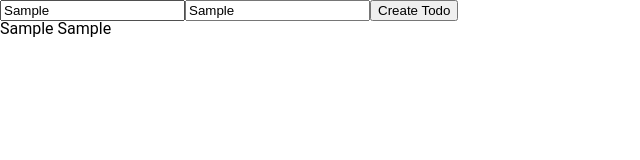
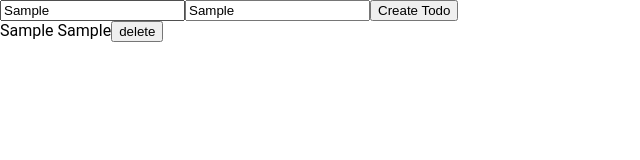
Before and after one commit to sunha-shin/todolist, a React (Create React App) app: page / in a window 1280 px wide. Both pictures are taken after typing "Sample", "Sample" into the empty fields and a click on the button "Create Todo". Shown: the top 160 px of the page, without its empty margins (0-640 px from the left). Built offline with nearby package versions, Linux system fonts and the light colour scheme.

Commit message:
Add delete todo

```diff
--- a/src/redux/todo/todoAction.ts
+++ b/src/redux/todo/todoAction.ts
@@ -1,7 +1,7 @@
 import { TODO_ACTION } from 'service/const/actionConst';
-import { CreateTodoAction } from './todoAction.interface';
+import { CreateTodoAction, DeleteTodoAction } from './todoAction.interface';
 import { Todo } from 'service/model/Todo';
-const { CREATE_TODO } = TODO_ACTION;
+const { CREATE_TODO, DELETE_TODO } = TODO_ACTION;
 
 export const createTodo = (todo: Partial<Todo>): CreateTodoAction => {
   return {
@@ -9,3 +9,10 @@ export const createTodo = (todo: Partial<Todo>): CreateTodoAction => {
     payload: todo,
   };
 };
+
+export const deleteTodo = (id: string | number): DeleteTodoAction => {
+  return {
+    type: DELETE_TODO,
+    payload: id,
+  };
+};
--- a/src/redux/todo/todoReducer.ts
+++ b/src/redux/todo/todoReducer.ts
@@ -2,7 +2,7 @@ import { Reducer } from 'redux';
 import { Todo } from 'service/model/Todo';
 import { TODO_ACTION } from 'service/const/actionConst';
 import { TodoActionTypes } from './todoAction.interface';
-const { CREATE_TODO } = TODO_ACTION;
+const { CREATE_TODO, DELETE_TODO } = TODO_ACTION;
 
 interface TodoStateType {
   todoList: Todo[];
@@ -22,6 +22,16 @@ const todoReducer: Reducer<TodoStateType, TodoActionTypes> = (
         ...state,
         todoList: [...state.todoList, action.payload],
       };
+    case DELETE_TODO: {
+      // const tempTodoList = [...state.todoList];
+      // const index = tempTodoList.findIndex((todo) => todo.id === action.payload);
+      // tempTodoList.splice(index, 1);
+      return {
+        ...state,
+        todoList: state.todoList.filter((todo) => todo.id !== action.payload),
+        // todoList: tempTodoList,
+      };
+    }
     default:
       return {
         ...state,
--- a/src/service/const/actionConst.ts
+++ b/src/service/const/actionConst.ts
@@ -1,3 +1,4 @@
 export const TODO_ACTION = {
   CREATE_TODO: 'CREATE_TODO',
+  DELETE_TODO: 'DELETE_TODO',
 };
--- a/src/view/component/todo/ShowTodo.tsx
+++ b/src/view/component/todo/ShowTodo.tsx
@@ -1,23 +1,101 @@
 import React from 'react';
-import { useAppSelector } from 'service/store';
+import { deleteTodo } from 'redux/todo/todoAction';
+import { Todo } from 'service/model/Todo';
+import { useAppSelector, useAppDispatch } from 'service/store';
 
 const ShowTodo = () => {
+  const dispatch = useAppDispatch();
   const { todoList } = useAppSelector((state) => state.todoReducer);
 
-  // const deleteTodo = (e: React.MouseEvent<HTMLButtonElement>) => {
-  //   console.log('deleteTodo');
-  // };
+  const clickDelete = (id: string | number) => {
+    dispatch(deleteTodo(id));
+  };
 
-  const todoComponent = todoList.map((todo) => {
-    return (
-      <div key={todo.id}>
-        {todo.title} {todo.desc}
-        {/* <button onClick={deleteTodo}>delete</button> */}
-      </div>
-    );
-  });
-
-  return <div>{todoComponent}</div>;
+  return (
+    <div>
+      {todoList.map((todo: Todo) => {
+        return (
+          <div key={todo.id}>
+            {todo.title} {todo.desc}
+            <button onClick={() => clickDelete(todo.id)}>delete</button>
+          </div>
+        );
+      })}
+    </div>
+  );
 };
 
 export default ShowTodo;
+
+// // Object
+// Object.entries({}).
+// const fruit = {
+//   id: 1,
+//   name: 'banana',
+// };
+
+// const list = Object.keys(fruit).map((fru) => {
+//   // console.log(fru);
+//   return;
+// });
+// console.log(list);
+
+// // Array
+// map filter splice findIndex
+
+// const fruitList = [
+//   {
+//     id: 1,
+//     name: 'banana'
+//   },
+//   {
+//     id: 2,
+//     name: 'cherry'
+//   },
+//   {
+//     id:3,
+//     name: 'orange'
+//   }
+// ]
+
+// const index = fruitList.findIndex((fruit) => fruit.name === 'orawqdwqdnge');
+
+// fruitList.splice(index, 1);
+
+// const newFruitList = fruitList.map((fruit)=>{
+//   if(fruit.name === 'cherry') {
+//     return { ...fruit, color: 'red' }
+//   }
+//   return fruit;
+// })
+
+/**
+ * Arrow Function
+ * Spread Operator (with Overwrite and Add New Property)
+ * Destructure
+ */
+
+// const user = {
+//   id: 1,
+//   name: 'hong',
+//   address: {
+//     lat: 'a',
+//     lng: 'b',
+//     detail: {
+//       country: 'ca',
+//       street: 'aaa',
+//     },
+//   }
+// };
+
+// const { address: { detail: { street } } } = user;
+
+// street;
+
+// const newUser = {
+//   ...user,
+//   name: 'shin',
+//   address: { ...user.address, detail: { ...user.address.detail, apartment: 'abc', country: 'ko' } },
+// };
+
+// console.log(newUser);
```
Also changed, not shown: src/redux/todo/todoAction.interface.ts (+7 -2 lines).
